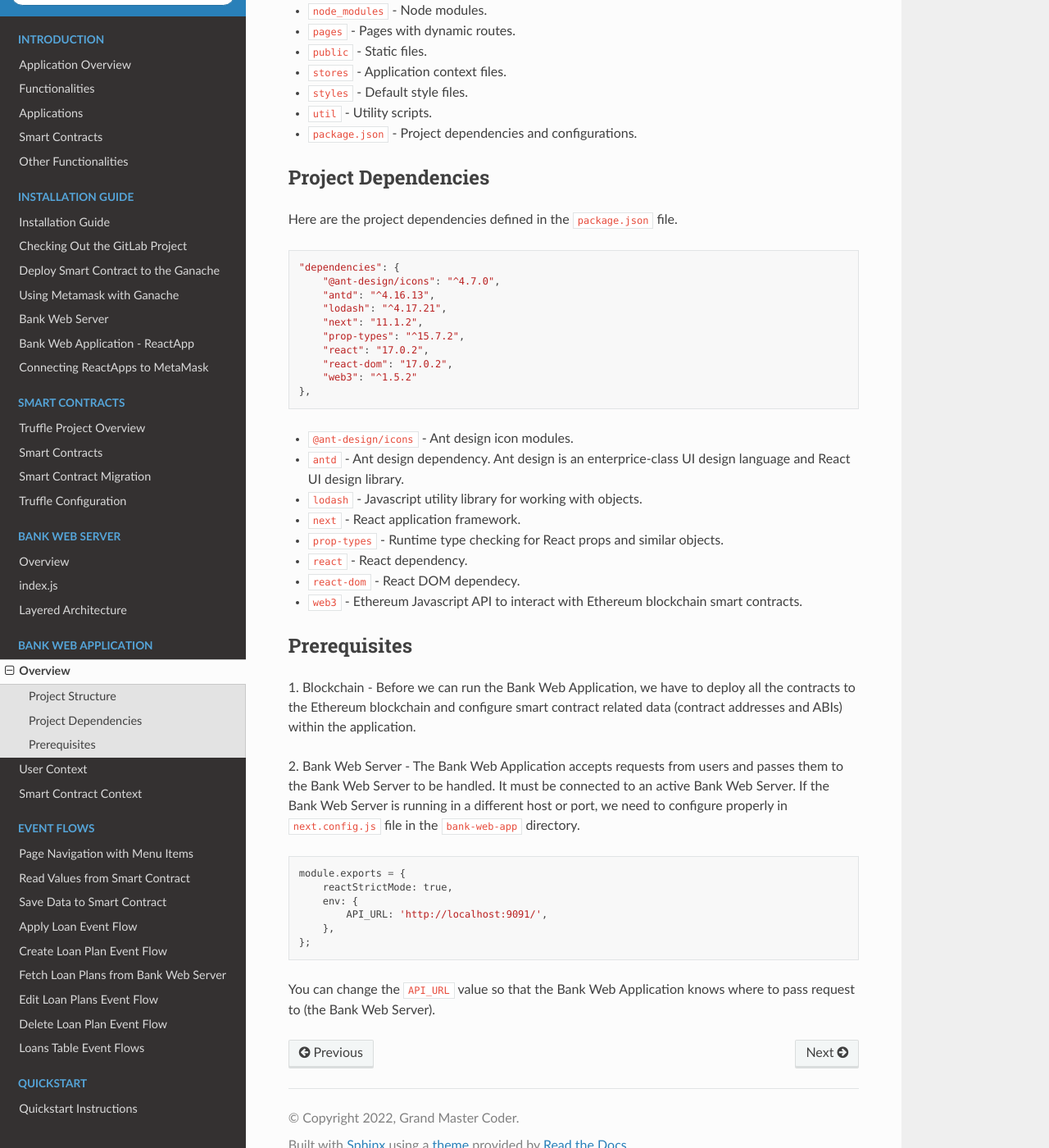
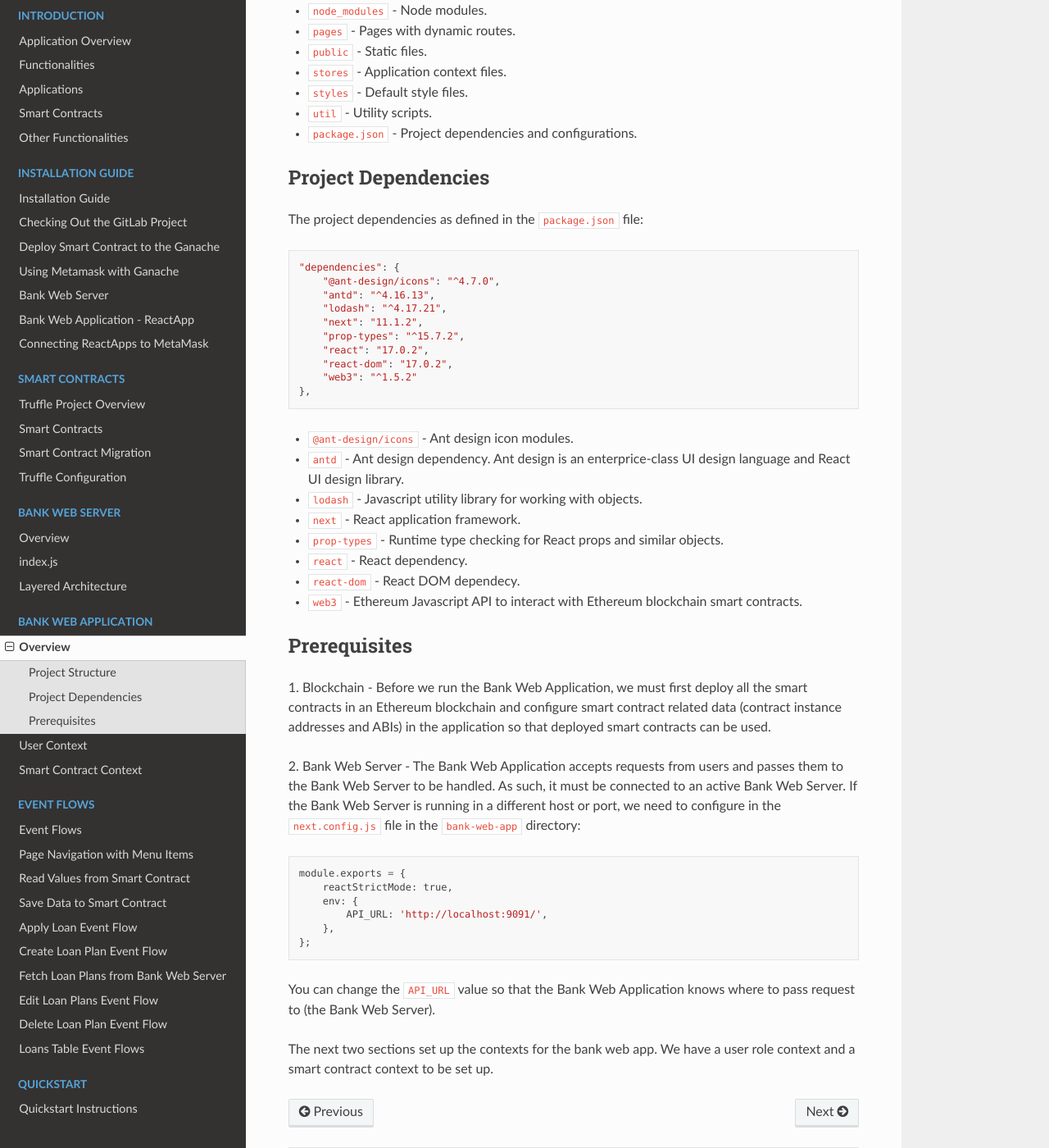
Before and after one commit to NivedithaKarthikeyan/LandregistryApp, a Sphinx documentation site: the page built from docs/source/bankClient/introduction.rst, in a window 1280 px wide and 1400 px high, scrolled down 562 px. Shown: the whole window at 82% size. Built offline with Sphinx 7.4.7 and the Read the Docs theme 2.0.0, drawn with Linux system fonts in a browser that asks for light colours; pages that are not in the unit, such as notebooks, are missing from menus; some of the changed text lies outside the part shown.

Commit message:
Update docs/source/bankClient/introduction.rst, docs/source/eventFlow/guide.rst, docs/source/index.rst

```diff
--- a/docs/source/bankClient/introduction.rst
+++ b/docs/source/bankClient/introduction.rst
@@ -1,7 +1,7 @@
 Overview
 ================================
 
-This section describes important functions of the **Bank Web Application**.
+We introduce the **Bank Web Application** in this and other sections.
 This app is developed using ``Next.js``.
 It resides in the ``bank-web-app`` directory.
 
@@ -32,7 +32,7 @@
 Project Dependencies
 --------------------
 
-Here are the project dependencies defined in the ``package.json`` file. ::
+The project dependencies as defined in the ``package.json`` file: ::
 
     "dependencies": {
         "@ant-design/icons": "^4.7.0",
@@ -57,11 +57,11 @@
 Prerequisites
 -------------
 
-1. Blockchain - Before we can run the Bank Web Application, we have to deploy all the contracts to the Ethereum blockchain
-and configure smart contract related data (contract addresses and ABIs) within the application.
+1. Blockchain - Before we run the Bank Web Application, we must first deploy all the smart contracts in an Ethereum blockchain
+and configure smart contract related data (contract instance addresses and ABIs) in the application so that deployed smart contracts can be used.
 
-2. Bank Web Server - The Bank Web Application accepts requests from users and passes them to the Bank Web Server to be handled.  It must be connected to an active
-Bank Web Server. If the Bank Web Server is running in a different host or port, we need to configure properly in ``next.config.js`` file in the ``bank-web-app`` directory. ::
+2. Bank Web Server - The Bank Web Application accepts requests from users and passes them to the Bank Web Server to be handled.  As such, it must be connected to an active
+Bank Web Server. If the Bank Web Server is running in a different host or port, we need to configure in the ``next.config.js`` file in the ``bank-web-app`` directory: ::
 
     module.exports = {
         reactStrictMode: true,
@@ -71,3 +71,5 @@
     };
 
 You can change the ``API_URL`` value so that the Bank Web Application knows where to pass request to (the Bank Web Server).
+
+The next two sections set up the contexts for the bank web app.  We have a user role context and a smart contract context to be set up.
--- a/docs/source/index.rst
+++ b/docs/source/index.rst
@@ -70,6 +70,7 @@
    :maxdepth: 2
    :caption: Event Flows
 
+   eventFlow/guide
    eventFlow/introduction
    eventFlow/readFromSmartContract
    eventFlow/saveValuesToSmartContract
```
Also changed, not shown: docs/source/eventFlow/guide.rst (added, +18 -0 lines).
